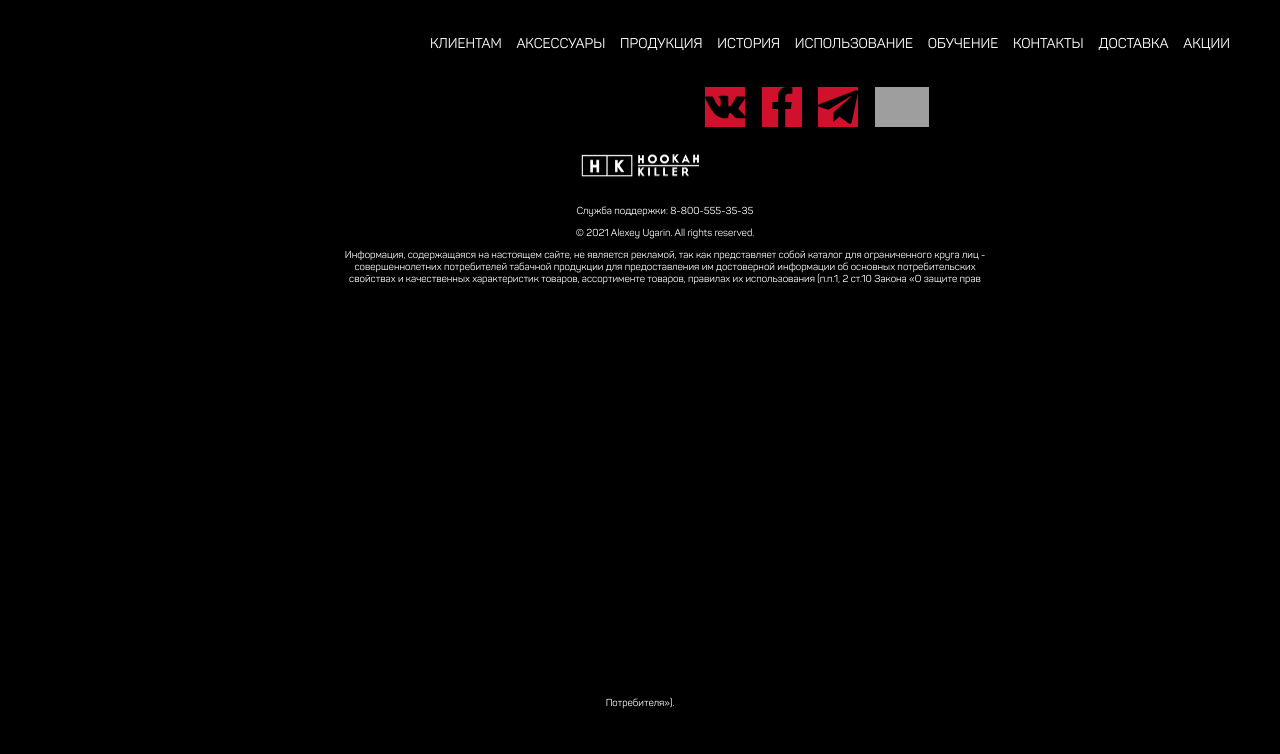
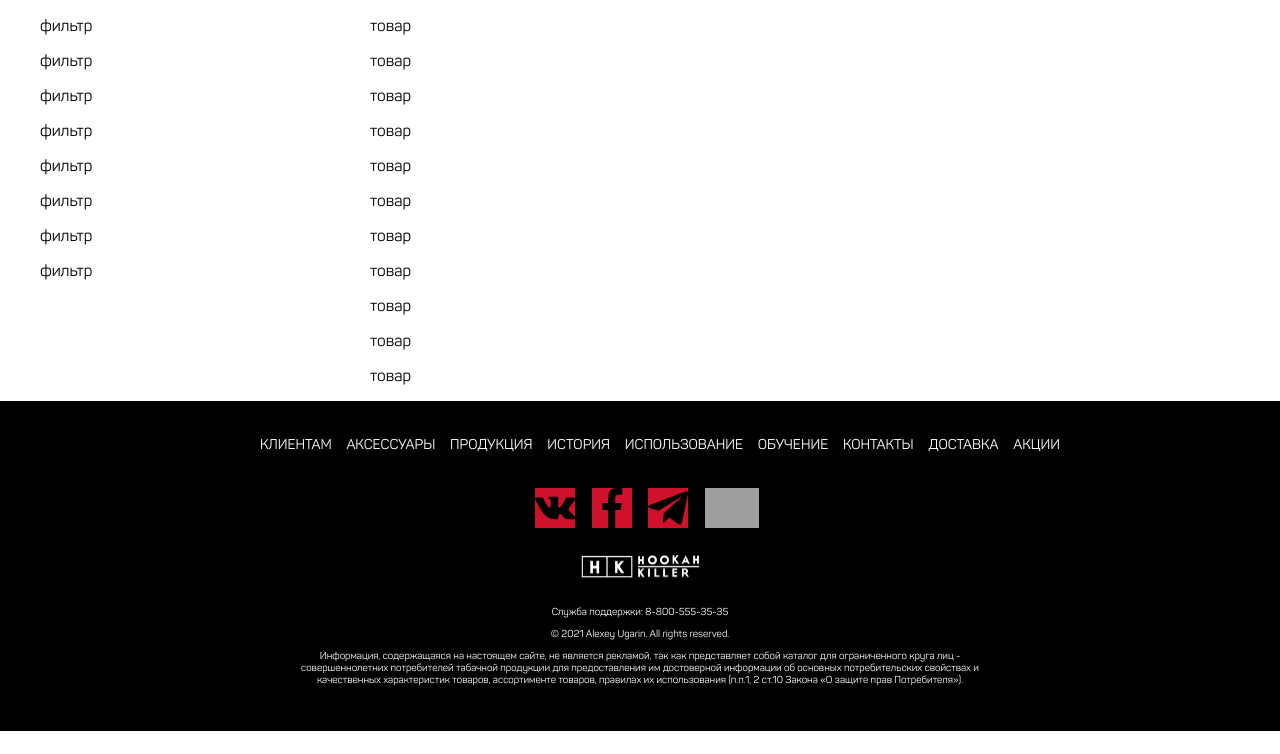
Before and after one commit to alexugarin/HookahKiller, a PHP site: page /production.html in a window 1280 px wide; the page is wider, and only the part inside the window is pictured. Shown: the part 70-824 px from the top of that part. After the commit the page ends 801 px from the top of that part, so only its background shows below. Run offline with PHP 8.4, Linux system fonts and the light colour scheme; grey boxes are pictures that could not be loaded.

Commit message:
float content

```diff
--- a/css/style.css
+++ b/css/style.css
@@ -77,16 +77,18 @@ table {
     max-width: 1200px;
     margin: 0 auto;
     padding: 0 15px;
-    zoom:1;
+    overflow: hidden;
 }
 
 .sidebar {
     width: 25%;
     float: left;
+    box-sizing: border-box;
 }
 
 .catalog {
     width: 75%;
-    float: right;
+    float: left;
+    box-sizing: border-box;
     padding: 0 15px 0 30px;
 }
```
